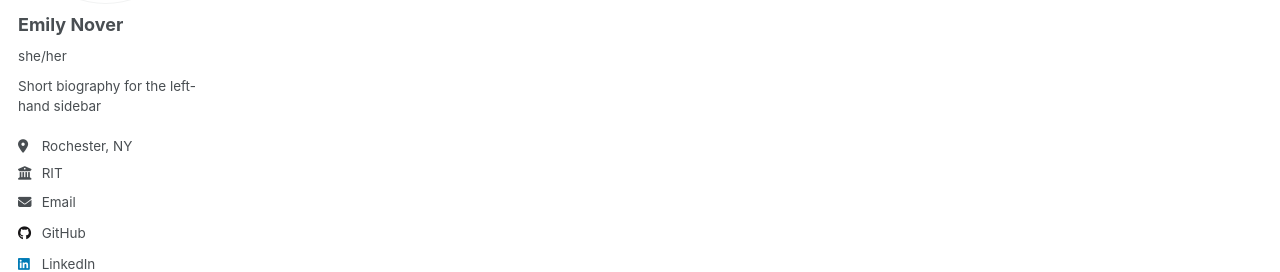
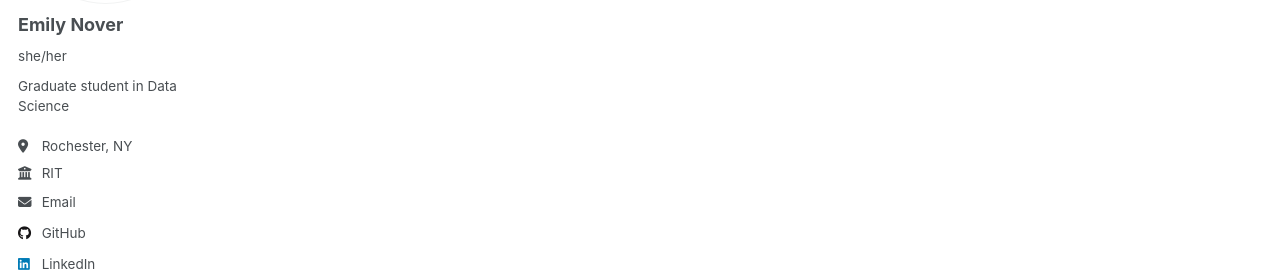
Before and after one commit to drblitx/drblitx.github.io, a Jekyll site: the page built from _pages/non-menu-page.md, in a window 1280 px wide. Shown: the part 274-546 px from the top of the page. Built offline with Jekyll 4.4.1, drawn with Linux system fonts in a browser that asks for light colours; a script that is not in the unit is left out.

Commit message:
updating config

```diff
--- a/_config.yml
+++ b/_config.yml
@@ -25,7 +25,7 @@ author:
   avatar           : "headshot.png"
   name             : "Emily Nover"
   pronouns         : "she/her"
-  bio              : "Short biography for the left-hand sidebar"
+  bio              : "Graduate student in Data Science"
   location         : "Rochester, NY"
   employer         : "RIT"
   uri              : # URL
```
